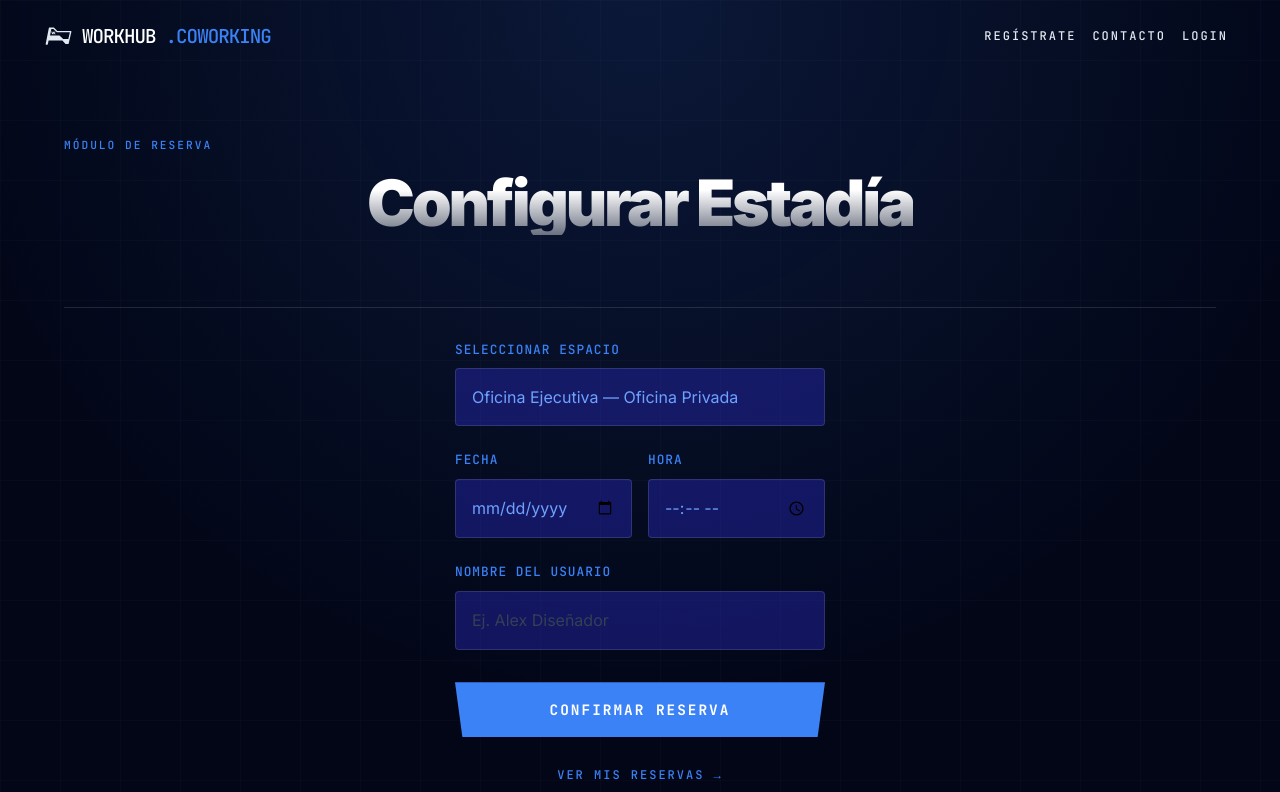
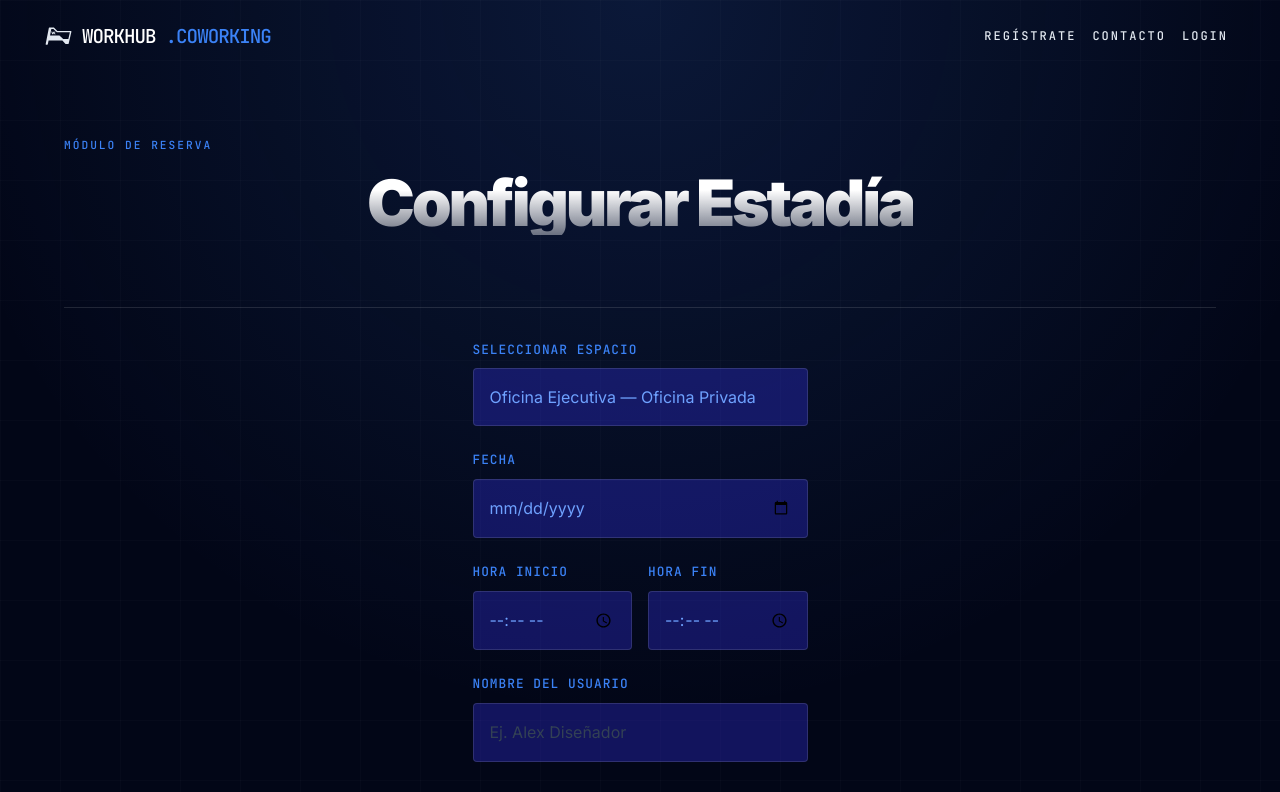
Before and after one commit to sergiosebastiansc/Proyecto-integrador-react, a React (Vite) app: page /booking in a window 1280 px wide. Shown: the top 792 px of the page. Built offline with nearby package versions, Linux system fonts and the light colour scheme.

Commit message:
se agrega hora de inicio hora de fin y se mejora la ux

```diff
--- a/src/pages/Booking.jsx
+++ b/src/pages/Booking.jsx
@@ -14,7 +14,8 @@ export default function Booking() {
   const [form, setForm] = useState({
     spaceId: availableSpaces[0]?.id ?? '',
     date: '',
-    time: '',
+    startTime: '',
+    endTime: '',
     user: '',
   })
 
@@ -24,9 +25,9 @@ export default function Booking() {
 
   function handleSubmit(e) {
     e.preventDefault()
-    addBooking(form.spaceId, form.date, form.time, form.user)
+    addBooking(form.spaceId, form.date, form.startTime, form.endTime, form.user)
     showToast(`Reserva confirmada para ${form.user}`, 'success')
-    setForm({ spaceId: availableSpaces[0]?.id ?? '', date: '', time: '', user: '' })
+    setForm({ spaceId: availableSpaces[0]?.id ?? '', date: '', startTime: '', endTime: '', user: '' })
   }
 
   return (
@@ -50,14 +51,19 @@ export default function Booking() {
               </select>
             </div>
 
+            <div className="form-group">
+              <label htmlFor="date" className="form-label">Fecha</label>
+              <input type="date" className="form-input" id="date" min={today} value={form.date} onChange={handleChange} required />
+            </div>
+
             <div style={{ display: 'grid', gridTemplateColumns: '1fr 1fr', gap: '1rem' }}>
               <div className="form-group">
-                <label htmlFor="date" className="form-label">Fecha</label>
-                <input type="date" className="form-input" id="date" min={today} value={form.date} onChange={handleChange} required />
+                <label htmlFor="startTime" className="form-label">Hora inicio</label>
+                <input type="time" className="form-input" id="startTime" value={form.startTime} onChange={handleChange} required />
               </div>
               <div className="form-group">
-                <label htmlFor="time" className="form-label">Hora</label>
-                <input type="time" className="form-input" id="time" value={form.time} onChange={handleChange} required />
+                <label htmlFor="endTime" className="form-label">Hora fin</label>
+                <input type="time" className="form-input" id="endTime" value={form.endTime} onChange={handleChange} required />
               </div>
             </div>
 
```
